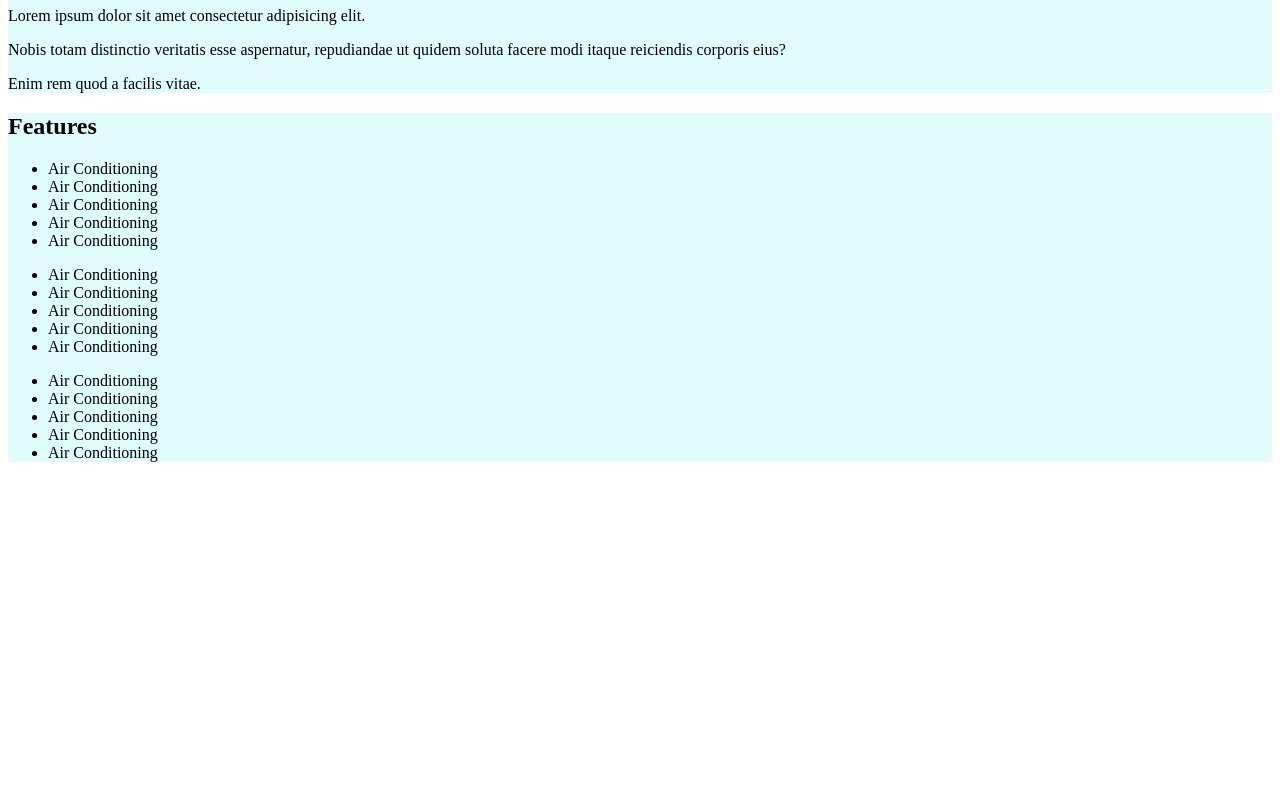
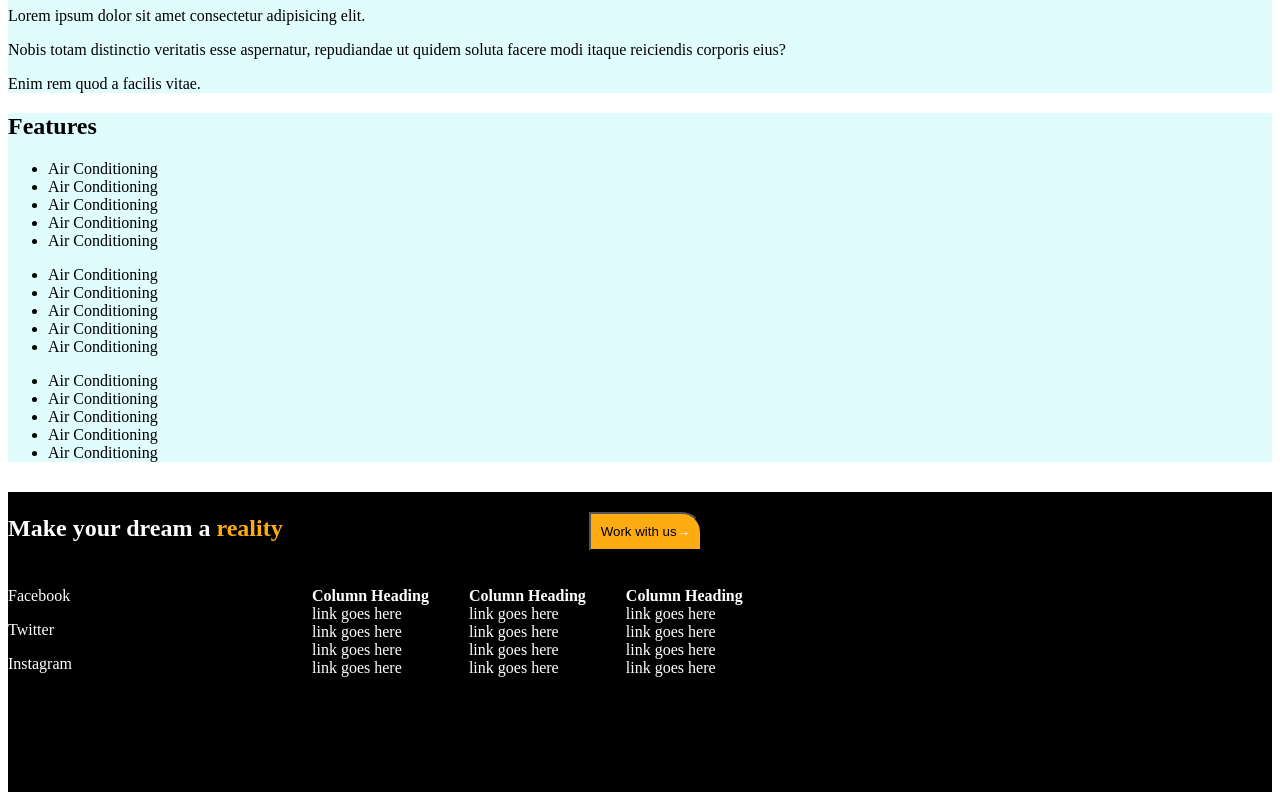
Before and after one commit to Juddymwai/moringaIPTWO, a plain HTML site: page assests/page/index.html in a window 1280 px wide. Shown: the part 2468-3268 px from the top of the page. Before the commit the page ends 2946 px from the top, so only its background shows below. Drawn offline with Linux system fonts and the light colour scheme.

Commit message:
adds html code for the second footer

```diff
--- a/assests/page/index.html
+++ b/assests/page/index.html
@@ -109,6 +109,42 @@
 
 
     </section>
+    <section class="sectionthree">
+        <h2 style="margin-top:30px; padding-top: 20px;">Make your dream a  <span style="color:#FFAC12; padding-right: 300px;"> reality </span> <button style="padding:10px; background-color: #FFAC12;border-top-right-radius: 20px;"> Work with us<span style="color:white">&#8594</span> </button></h2>
+        <footer>
+
+            <div id="para">
+                <p>Facebook</p>
+                <p>Twitter</p>
+                <p>Instagram</p>
+            </div>
+            <div id="three">
+                <ul>
+                    <li><b>Column Heading</b></li>
+                    <li>link goes here</li>
+                    <li>link goes here</li>
+                    <li>link goes here</li>
+                    <li>link goes here</li>
+                </ul>
+                <ul>
+                    <li><b>Column Heading</b></li>
+                    <li>link goes here</li>
+                    <li>link goes here</li>
+                    <li>link goes here</li>
+                    <li>link goes here</li>
+                </ul>
+                <ul>
+                    <li><b>Column Heading</b></li>
+                    <li>link goes here</li>
+                    <li>link goes here</li>
+                    <li>link goes here</li>
+                    <li>link goes here</li>
+
+                </ul>
+            </div>
+        </footer>
+
+    </section>
 
 </body>
 </html>
```
